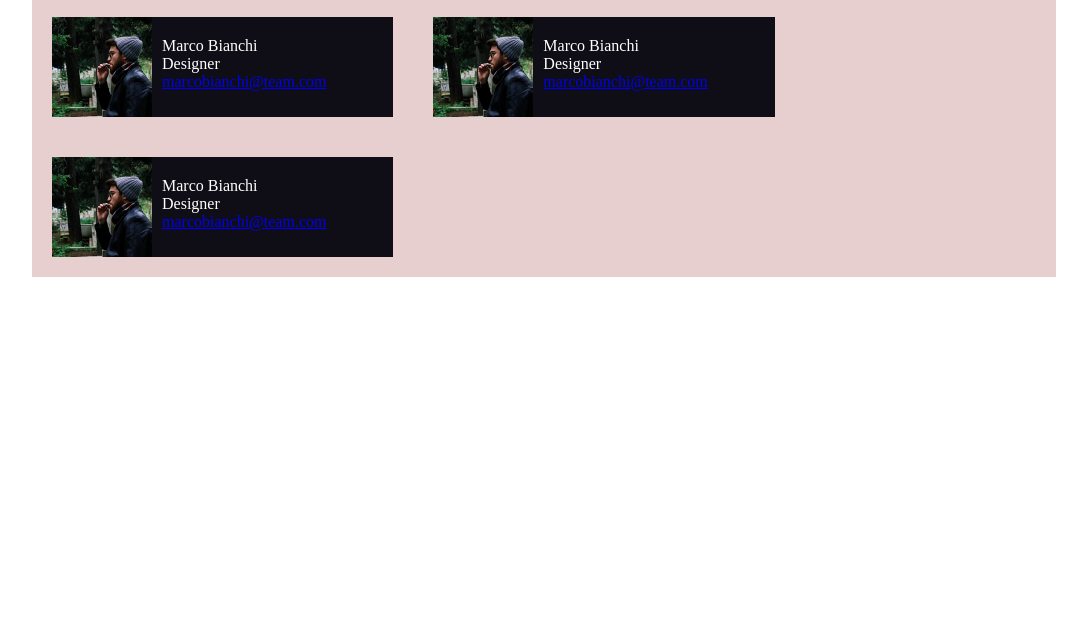
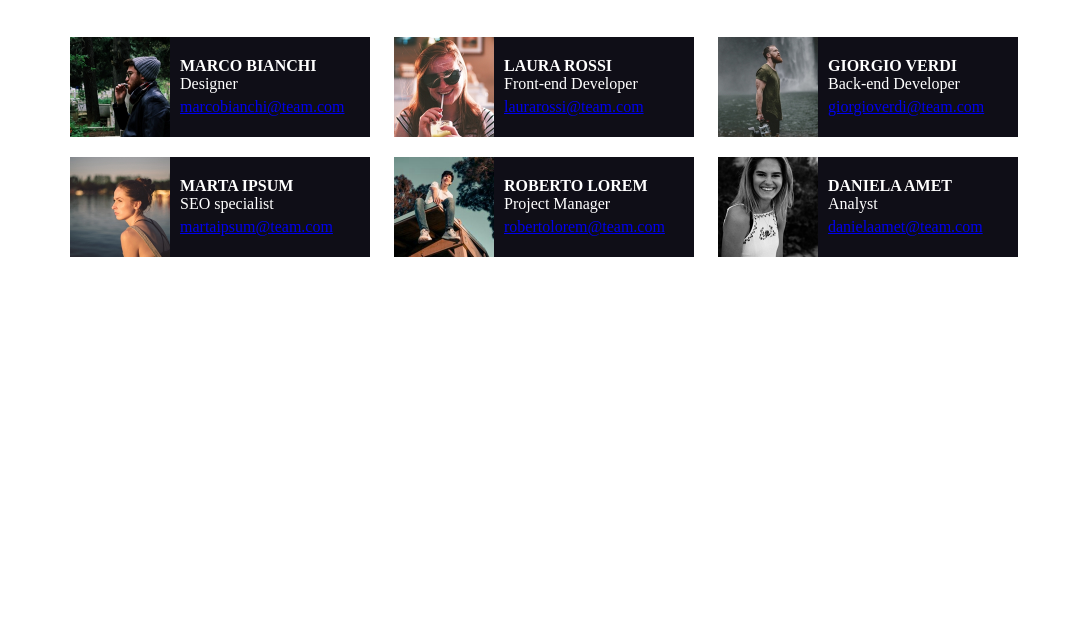
Before and after one commit to VeronicaFontana/html-css-float-cards, a plain HTML site: page index.html in a window 1280 px wide. Shown: the part 171-800 px from the top of the page, without its empty margins (96-1183 px from the left). Drawn offline with Linux system fonts and the light colour scheme.

Commit message:
Versione finale

```diff
--- a/css/style.css
+++ b/css/style.css
@@ -5,7 +5,6 @@
 }
 
 .container{
-  background-color: rgb(232, 207, 207);
   width: 80%;
   max-width: 1200px;
   margin: 0 auto;
@@ -29,25 +28,33 @@ img{
   margin-right: 10px;
 }
 
+.box-section{
+  text-align: center;
+  margin-top: 30px;
+}
+
+
 .box{
   background-color: #0F0E17;
-  width: calc(100% / 3);
   height: 100px;
-  margin: 20px;
-  float: left;
+  margin: 10px;
+  width: 300px;
+  display: inline-block;
 }
 
 .box-text{
   color: white;
-  margin-top: 20px;
+  margin: 20px;
+  text-align: left;
 }
 
-.float-right{
-  float: right;
+.box-text span{
+  text-transform: uppercase;
+  font-weight: bold;
 }
 
-.float-left{
-  float: left;
+.box-text span, .box-text p{
+  margin-bottom: 5px;
 }
 
 .clearfix::after {
--- a/index.html
+++ b/index.html
@@ -23,31 +23,56 @@
       <div class="box">
         <img src="img/male1.png" alt="">
         <div class="box-text">
-          <p>Marco Bianchi</p>
+          <span>Marco Bianchi</span>
           <p>Designer</p>
           <a href="mailto:">marcobianchi@team.com</a>
         </div>
       </div>
 
       <div class="box">
-        <img src="img/male1.png" alt="">
+        <img src="img/female1.png" alt="">
         <div class="box-text">
-          <p>Marco Bianchi</p>
-          <p>Designer</p>
-          <a href="mailto:">marcobianchi@team.com</a>
+          <span>Laura Rossi</span>
+          <p>Front-end Developer</p>
+          <a href="mailto:">laurarossi@team.com</a>
         </div>
       </div>
 
       <div class="box">
-        <img src="img/male1.png" alt="">
+        <img src="img/male2.png" alt="">
         <div class="box-text">
-          <p>Marco Bianchi</p>
-          <p>Designer</p>
-          <a href="mailto:">marcobianchi@team.com</a>
+          <span>Giorgio Verdi</span>
+          <p>Back-end Developer</p>
+          <a href="mailto:">giorgioverdi@team.com</a>
         </div>
       </div>
 
+      <div class="box">
+        <img src="img/female2.png" alt="">
+        <div class="box-text">
+          <span>Marta Ipsum</span>
+          <p>SEO specialist</p>
+          <a href="mailto:">martaipsum@team.com</a>
+        </div>
+      </div>
 
+      <div class="box">
+        <img src="img/male3.png" alt="">
+        <div class="box-text">
+          <span>Roberto Lorem</span>
+          <p>Project Manager</p>
+          <a href="mailto:">robertolorem@team.com</a>
+        </div>
+      </div>
+
+      <div class="box">
+        <img src="img/female3.png" alt="">
+        <div class="box-text">
+          <span>Daniela Amet</span>
+          <p>Analyst</p>
+          <a href="mailto:">danielaamet@team.com</a>
+        </div>
+      </div>
     </section>
 
 
```
